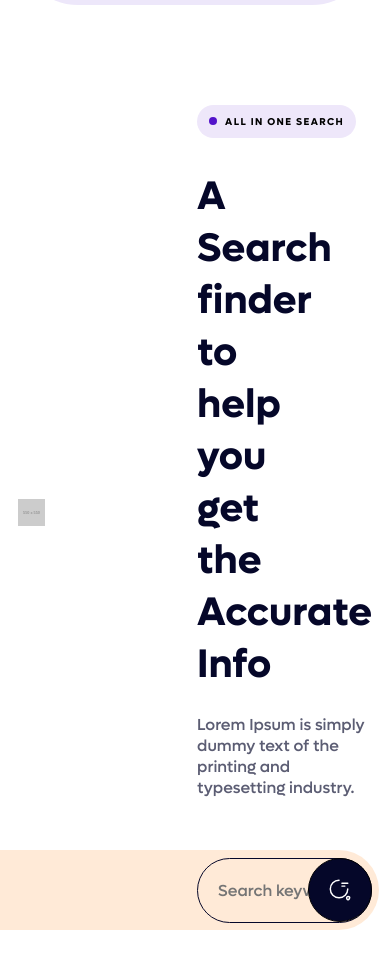
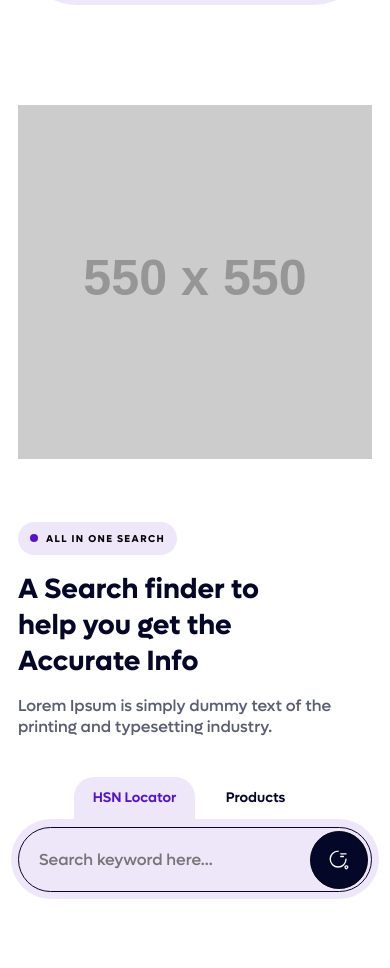
Before and after one commit to anirudhbelwadi/temp-website, a Next.js app: page / in a window 390 px wide. Shown: the part 3756-4724 px from the top of the page. Built offline with nearby package versions, Linux system fonts and the light colour scheme.

Commit message:
Locator section completed

```diff
--- a/src/homepage/locator/index.js
+++ b/src/homepage/locator/index.js
@@ -1,9 +1,31 @@
+'use client';
+
 import './style.scss';
+import { useEffect, useState } from 'react';
 import Image from 'next/image';
 import SectionLabel from '../../commons/section-label';
 import searchIcon from '../../../public/images/common/search-icon.svg';
+import constants from '../../utils/constants';
 
 const Locator = () => {
+  const { HSN_LOCATOR, PRODUCTS } = constants;
+  const [selectedId, setSelectedId] = useState(HSN_LOCATOR);
+  const [offsetLeft, setOffsetLeft] = useState(0);
+
+  const selectSearchType = e => {
+    const { id } = e.target;
+    if (!id || selectedId === id) return;
+    if (selectedId) {
+      document.getElementById(selectedId).classList.remove('active');
+    }
+    document.getElementById(id).classList.add('active');
+    setSelectedId(id);
+    setOffsetLeft(document.getElementById(id)?.offsetLeft);
+  };
+  useEffect(() => {
+    setOffsetLeft(document.getElementById(selectedId)?.offsetLeft);
+  }, []);
+
   return (
     <section className='locator'>
       <div className='locator__group'>
@@ -24,6 +46,23 @@ const Locator = () => {
             Lorem Ipsum is simply dummy text of the printing and typesetting
             industry.
           </p>
+          <div
+            className='locator__search-type-wrapper'
+            onClick={selectSearchType}
+          >
+            <span className='locator__search-type active' id={HSN_LOCATOR}>
+              HSN Locator
+            </span>
+            <span className='locator__search-type' id={PRODUCTS}>
+              Products
+            </span>
+            <div
+              className='locator__search-type--active-bg'
+              style={{
+                left: offsetLeft || 0
+              }}
+            />
+          </div>
           <div className='locator__input-wrapper'>
             <input
               type='text'
--- a/src/homepage/locator/style.scss
+++ b/src/homepage/locator/style.scss
@@ -17,8 +17,58 @@
   &__description {
     margin-bottom: 6rem;
   }
+  &__search-type-wrapper {
+    display: flex;
+    position: relative;
+  }
+  &__search-type {
+    min-width: 14.1rem;
+    height: 6rem;
+    display: flex;
+    justify-content: center;
+    align-items: center;
+    font-size: 1.6rem;
+    color: var(--c-050729);
+    font-family: 'Lufga600';
+    cursor: pointer;
+    transition: 0.3s color;
+    &.active {
+      color: var(--c-5313CA);
+    }
+  }
+  &__search-type--active-bg {
+    min-width: 14.1rem;
+    height: 6rem;
+    background-color: var(--c-EEE7FA);
+    position: absolute;
+    top: 0;
+    left: 0;
+    z-index: -1;
+    border-top-right-radius: 2.8rem;
+    border-top-left-radius: 2.8rem;
+    transition: 0.3s left;
+    // &::after {
+    //   content: '';
+    //   width: 4rem;
+    //   height: 6rem;
+    //   border-radius: 100% 0% 0% 100% / 0% 100% 0% 100%;
+    //   right: -3.5rem;
+    //   bottom: 0;
+    //   position: absolute;
+    //   background-color: var(--c-FFFFFF);
+    // }
+    // .right_curve {
+    //   position: absolute;
+    //   bottom: 0;
+    //   right: -3.5rem;
+    //   width: 4rem;
+    //   height: 6rem;
+    //   background-color: var(--c-EEE7FA);
+    // }
+  }
   &__input-wrapper {
     position: relative;
+    padding-top: 8px;
   }
   &__input {
     display: block;
@@ -35,22 +85,84 @@
   }
   &__search-icon {
     position: absolute;
-    top: 0;
+    bottom: 0;
     right: 0;
   }
   &__search-background {
     position: absolute;
-    top: -8px;
+    top: 0;
     right: -7px;
     height: 8rem;
     width: 84rem;
     background: linear-gradient(
       270deg,
-      #ffead7 46.82%,
-      rgba(255, 234, 215, 0) 93.64%
+      #eee7fa 46.82%,
+      rgba(238, 231, 250, 0) 93.64%
     );
     z-index: -1;
     border-top-right-radius: 4.6rem;
     border-bottom-right-radius: 4.6rem;
   }
 }
+
+@media (max-width: 1194px) {
+  .locator {
+    &__group {
+      column-gap: 5rem;
+    }
+  }
+}
+@media (max-width: 1024px) {
+  .locator {
+    &__group {
+      grid-template-columns: 1fr;
+      column-gap: 0;
+    }
+    &__group--left {
+      text-align: center;
+      margin-bottom: 6rem;
+    }
+    &__search-type-wrapper {
+      justify-content: center;
+    }
+    &__search-background {
+      background-color: var(--c-EEE7FA);
+      width: 102%;
+      border-radius: 4.6rem;
+      right: initial;
+      left: -7px;
+    }
+  }
+}
+@media (max-width: 640px) {
+  .locator {
+    margin-bottom: 10rem;
+    &__heading {
+      font-size: 2.8rem;
+      margin-top: 1.6rem;
+      margin-bottom: 1.6rem;
+    }
+    &__description {
+      margin-bottom: 4rem;
+    }
+    &__search-type {
+      min-width: 12.1rem;
+      height: 4.2rem;
+      font-size: 1.4rem;
+    }
+    &__search-type--active-bg {
+      min-width: 12.1rem;
+      border-top-right-radius: 2rem;
+      border-top-left-radius: 2rem;
+    }
+    &__search-icon {
+      width: 5.8rem;
+      height: 5.8rem;
+      bottom: 3px;
+      right: 4px;
+    }
+    &__search-background {
+      width: 104%;
+    }
+  }
+}
--- a/src/hooks/use-device-size.js
+++ b/src/hooks/use-device-size.js
@@ -3,9 +3,10 @@ import { useState, useEffect } from 'react';
 const useDeviceSize = () => {
   const [width, setWidth] = useState(0);
 
+  const handleWindowSizeChange = () => setWidth(window.innerWidth);
+
   useEffect(() => {
     setWidth(window.innerWidth);
-    const handleWindowSizeChange = () => setWidth(window.innerWidth);
     window.addEventListener('resize', handleWindowSizeChange);
     return () => {
       window.removeEventListener('resize', handleWindowSizeChange);
--- /dev/null
+++ b/src/utils/constants.js
@@ -0,0 +1,9 @@
+const HSN_LOCATOR = 'hsnLocator';
+const PRODUCTS = 'products';
+
+const exportConstants = {
+  HSN_LOCATOR,
+  PRODUCTS
+};
+
+export default exportConstants;
```
Also changed, not shown: .eslintrc.json, .prettierrc.json, public/images/homepage/Rectangle 10233.svg (added).
